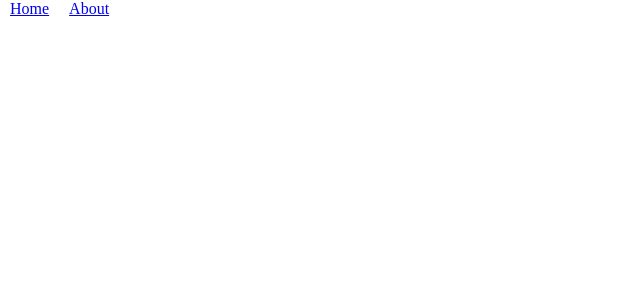
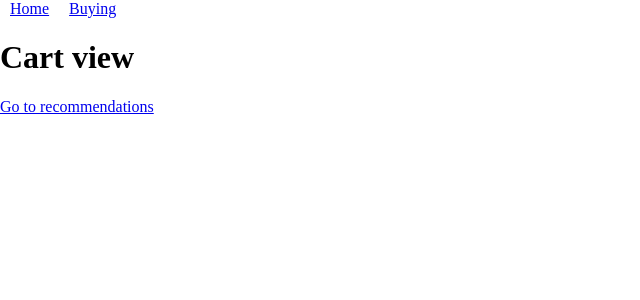
Before and after one commit to bubment/junction2022-gZ2PWMssA, a Vue app in the folder frontend/: page /cart in a window 1280 px wide. Before the commit this address had no page. Shown: the top 300 px of the page, without its empty margins (0-640 px from the left). Built offline with nearby package versions, Linux system fonts and the light colour scheme.

Commit message:
Add basic views

```diff
--- a/frontend/src/App.vue
+++ b/frontend/src/App.vue
@@ -6,7 +6,7 @@ import { RouterLink, RouterView } from 'vue-router'
   <header>
     <nav>
       <RouterLink to="/">Home</RouterLink>
-      <RouterLink to="/about">About</RouterLink>
+      <RouterLink to="/buying">Buying</RouterLink>
     </nav>
   </header>
 
--- a/frontend/src/router/index.js
+++ b/frontend/src/router/index.js
@@ -1,6 +1,9 @@
 import { createRouter, createWebHistory } from 'vue-router'
 import HomeView from '../views/HomeView.vue'
 import AboutView from '../views/AboutView.vue'
+import BuyingView from '../views/BuyingView.vue'
+import CartView from '../views/CartView.vue'
+import RecommendationsView from '../views/RecommendationsView.vue'
 
 const router = createRouter({
   history: createWebHistory(import.meta.env.BASE_URL),
@@ -14,7 +17,23 @@ const router = createRouter({
       path: '/about',
       name: 'about',
       component: AboutView
-    }
+    },
+    {
+      path: '/buying',
+      name: 'buying',
+      component: BuyingView
+    },
+    {
+      path: '/cart',
+      name: 'cart',
+      component: CartView
+    },
+    {
+      path: '/recommendations',
+      name: 'recommendations',
+      component: RecommendationsView
+    },
+
   ]
 })
 
--- /dev/null
+++ b/frontend/src/views/BuyingView.vue
@@ -0,0 +1,8 @@
+<script setup>
+import { RouterLink } from 'vue-router'
+</script>
+
+<template>
+  <h1>Buying view</h1>
+  <RouterLink to="/cart">Go to cart</RouterLink>
+</template>
--- /dev/null
+++ b/frontend/src/views/CartView.vue
@@ -0,0 +1,8 @@
+<script setup>
+import { RouterLink } from 'vue-router'
+</script>
+
+<template>
+  <h1>Cart view</h1>
+  <RouterLink to="/recommendations">Go to recommendations</RouterLink>
+</template>
--- /dev/null
+++ b/frontend/src/views/RecommendationsView.vue
@@ -0,0 +1,7 @@
+<script setup>
+
+</script>
+
+<template>
+  <h1>Recomanndations view</h1>
+</template>
```
